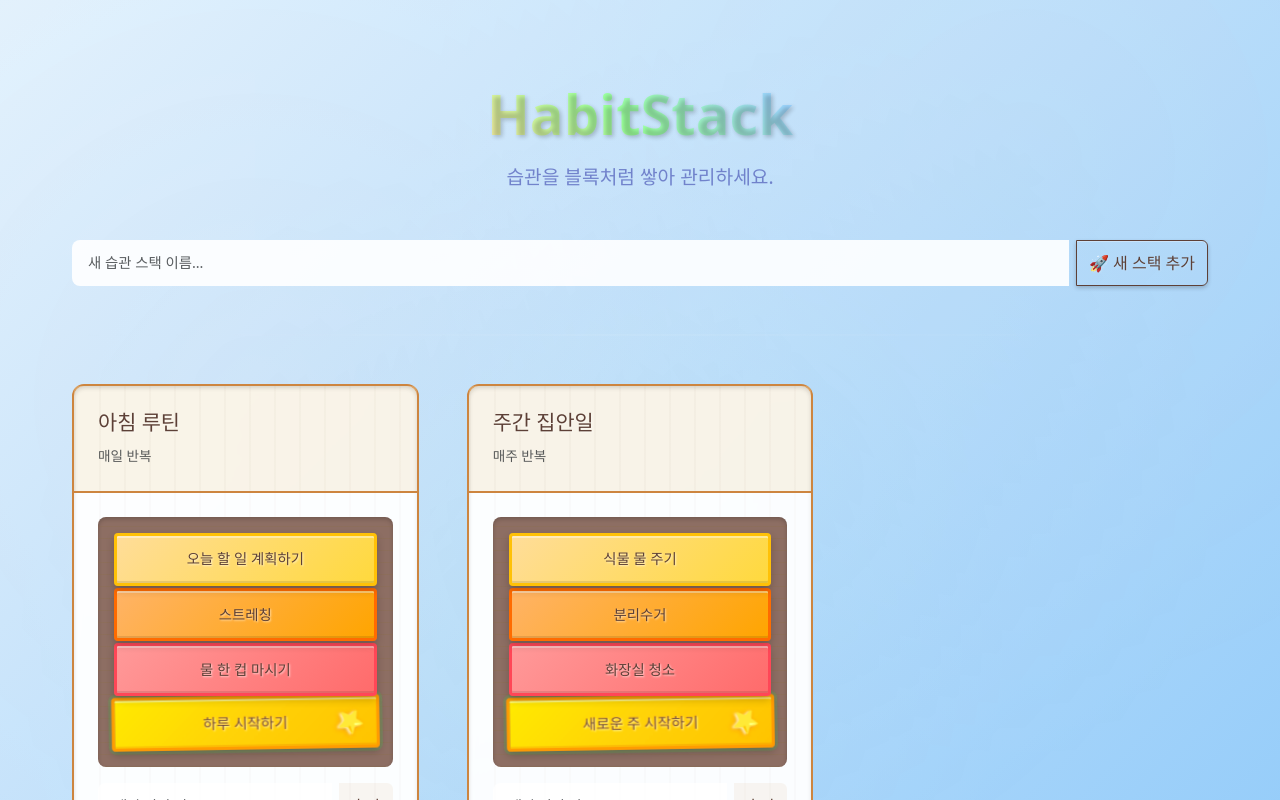
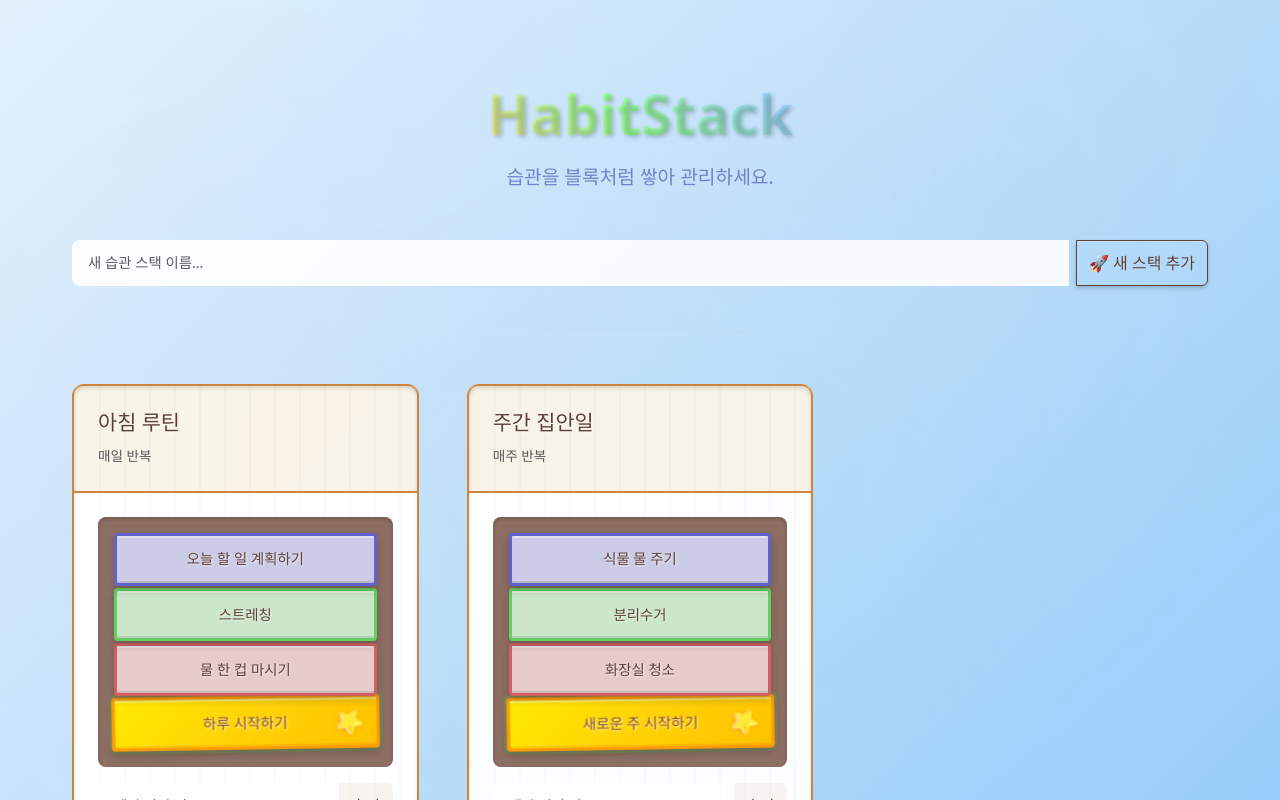
Before and after one commit to hojun313/HabitStack, a React (Vite) app in the folder app/: page / in a window 1280 px wide. Shown: the top 800 px of the page. Built offline with nearby package versions, Linux system fonts and the light colour scheme.

Commit message:
파스텔 팔레트

```diff
--- a/app/src/components/HabitBlock.tsx
+++ b/app/src/components/HabitBlock.tsx
@@ -1,8 +1,9 @@
 import { useEffect, useState } from 'react';
-import type { Habit } from '../types';
+import type { Habit, HabitStackData } from '../types';
 
 interface HabitBlockProps {
   habit: Habit;
+  stack: HabitStackData; // 스택 정보 추가
   isBottom: boolean;
   isCompleting?: boolean;
   isNew?: boolean;
@@ -13,6 +14,7 @@ interface HabitBlockProps {
 // HabitBlock 컴포넌트
 const HabitBlock = ({
   habit,
+  stack,
   isBottom,
   isCompleting = false,
   isNew = false,
@@ -52,23 +54,58 @@ const HabitBlock = ({
     }
   }, [isCompleting, isDropping, isReappearing, isNew]);
 
-  // ID를 기반으로 색상 클래스 생성 (ID 1부터 빨간색 시작)
+  // 동적 색상 계산 - 스택 내 일반 습관 개수에 따라 색상 스펙트럼 분배
+  const getDynamicColor = (habit: Habit, stack: HabitStackData) => {
+    if (habit.isSpecial) return null; // 특별 블록은 골든색
+
+    // 일반 습관들만 필터링하고 정렬
+    const normalHabits = stack.habits
+      .filter(h => !h.isSpecial)
+      .sort((a, b) => a.id - b.id); // ID 순으로 정렬
+
+    const totalNormalHabits = normalHabits.length;
+    const habitIndex = normalHabits.findIndex(h => h.id === habit.id);
+
+    if (totalNormalHabits === 0 || habitIndex === -1) return null;
+
+    // HSL을 사용해서 색상환에서 균등하게 분배
+    const hue = (360 / totalNormalHabits) * habitIndex;
+    const saturation = 35; // 낮은 채도로 파스텔 톤
+    const lightness = 85;  // 높은 명도로 밝고 흰색 느낌
+
+    return {
+      background: `hsl(${hue}, ${saturation}%, ${lightness}%)`,
+      border: `hsl(${hue}, ${saturation + 20}%, ${lightness - 25}%)`
+    };
+  };
+
+  // ID를 기반으로 색상 클래스 생성 (ID 1부터 빨간색 시작) - 백업용
   const getColorClass = (id: number) => {
     if (id === 0) return 'color-0'; // 특별 블록용 (사실상 사용되지 않음)
     const colorIndex = (id - 1) % 7; // ID 1부터 빨간색(index 0) 시작
     return `color-${colorIndex}`;
   };
 
+  // 동적 색상 적용
+  const dynamicColor = getDynamicColor(habit, stack);
+
   const blockClasses = [
     'habit-block',
     habit.isSpecial ? 'special-block' : '',
     isBottom ? 'bottom-block' : '',
-    !habit.isSpecial ? getColorClass(habit.id) : '', // 특별 블록이 아닐 때만 색상 적용
+    // 동적 색상이 없을 때만 기존 색상 클래스 사용
+    !habit.isSpecial && !dynamicColor ? getColorClass(habit.id) : '',
     animationClass
   ].filter(Boolean).join(' ');
 
+  // 동적 스타일 적용
+  const blockStyle = dynamicColor ? {
+    background: `linear-gradient(135deg, ${dynamicColor.background} 0%, ${dynamicColor.background} 100%)`,
+    borderColor: dynamicColor.border
+  } : {};
+
   return (
-    <div className={blockClasses}>
+    <div className={blockClasses} style={blockStyle}>
       {habit.name}
     </div>
   );
--- a/app/src/components/HabitStack.tsx
+++ b/app/src/components/HabitStack.tsx
@@ -99,6 +99,7 @@ const HabitStack = ({ stack, onComplete, onAddHabit }: HabitStackProps) => {
                 <HabitBlock
                   key={habit.id}
                   habit={habit}
+                  stack={stack}
                   isBottom={index === 0}
                   isCompleting={completingHabitId === habit.id}
                   isNew={newlyAddedHabitId === habit.id}
--- a/app/src/index.css
+++ b/app/src/index.css
@@ -348,38 +348,38 @@ button {
 
 /* ID 기반 무지개 색상 클래스 */
 .habit-block.color-0 {
-  background: linear-gradient(135deg, var(--rainbow-red) 0%, #ff6b6b 100%);
-  border-color: #ff4757;
+  background: linear-gradient(135deg, #ffcdd2 0%, #f8bbd9 100%);
+  border-color: #e57373;
 }
 
 .habit-block.color-1 {
-  background: linear-gradient(135deg, var(--rainbow-orange) 0%, #ffa500 100%);
-  border-color: #ff6b00;
+  background: linear-gradient(135deg, #ffe0b2 0%, #ffcc80 100%);
+  border-color: #ffb74d;
 }
 
 .habit-block.color-2 {
-  background: linear-gradient(135deg, var(--rainbow-yellow) 0%, #ffd93d 100%);
-  border-color: #ffc107;
+  background: linear-gradient(135deg, #fff9c4 0%, #fff176 100%);
+  border-color: #fdd835;
 }
 
 .habit-block.color-3 {
-  background: linear-gradient(135deg, var(--rainbow-green) 0%, #6bcf7f 100%);
-  border-color: #4caf50;
+  background: linear-gradient(135deg, #dcedc8 0%, #aed581 100%);
+  border-color: #8bc34a;
 }
 
 .habit-block.color-4 {
-  background: linear-gradient(135deg, var(--rainbow-blue) 0%, #74b9ff 100%);
-  border-color: #2196f3;
+  background: linear-gradient(135deg, #e3f2fd 0%, #90caf9 100%);
+  border-color: #42a5f5;
 }
 
 .habit-block.color-5 {
-  background: linear-gradient(135deg, var(--rainbow-purple) 0%, #a29bfe 100%);
-  border-color: #673ab7;
+  background: linear-gradient(135deg, #f3e5f5 0%, #ce93d8 100%);
+  border-color: #ab47bc;
 }
 
 .habit-block.color-6 {
-  background: linear-gradient(135deg, var(--rainbow-pink) 0%, #fd79a8 100%);
-  border-color: #e91e63;
+  background: linear-gradient(135deg, #fce4ec 0%, #f48fb1 100%);
+  border-color: #ec407a;
 }
 
 .habit-block:hover {
```
